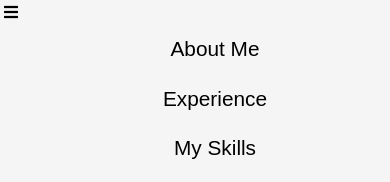
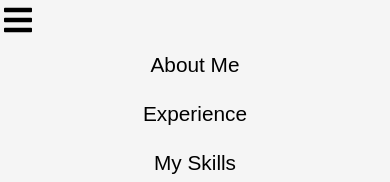
Before and after one commit to CWebdale006/new_portfolio, a plain HTML site: page index.html in a window 390 px wide. Shown: the top 182 px of the page. Drawn offline with nearby package versions, Linux system fonts and the light colour scheme; a web font is replaced by a local one.

Commit message:
Mobile View
Removed left padding of the ul in the navigation for mobile view. Centers the list items.

```diff
--- a/css/styles.css
+++ b/css/styles.css
@@ -322,7 +322,9 @@ section#skills div#bskills {
 }
 
 /*The title, skill, and description is displayed in the center of its div. */
-section#skills h2, section#skills div h3, section#skills div p {
+section#skills h2,
+section#skills div h3,
+section#skills div p {
     text-align: center;
 }
 
@@ -382,6 +384,7 @@ i.fa-paperclip {
 
 /*Mobile Design*/
 @media only screen and (max-width: 640px) {
+
     /*HTML and Body styles*/
     /*Uses a small font size for smaller screens. */
     html {
@@ -416,9 +419,15 @@ i.fa-paperclip {
         display: block;
     }
 
+    i.fa-bars {
+        font-size: 32px;
+        padding: 10px;
+    }
+
     /*Hides the navigation unordered list. */
     nav#horizontal ul {
         display: none;
+        padding-left: 0;
     }
 
     /*When the navicon is hovered or the unordered list is hoverd, displays the unordered list. */
@@ -467,7 +476,11 @@ i.fa-paperclip {
     }
 
     /*Hides the paragraphs that had JavaScript applied to them */
-    #p1, #p2, #p3, #p4, #p5 {
+    #p1,
+    #p2,
+    #p3,
+    #p4,
+    #p5 {
         opacity: 0;
         display: none;
     }
```
